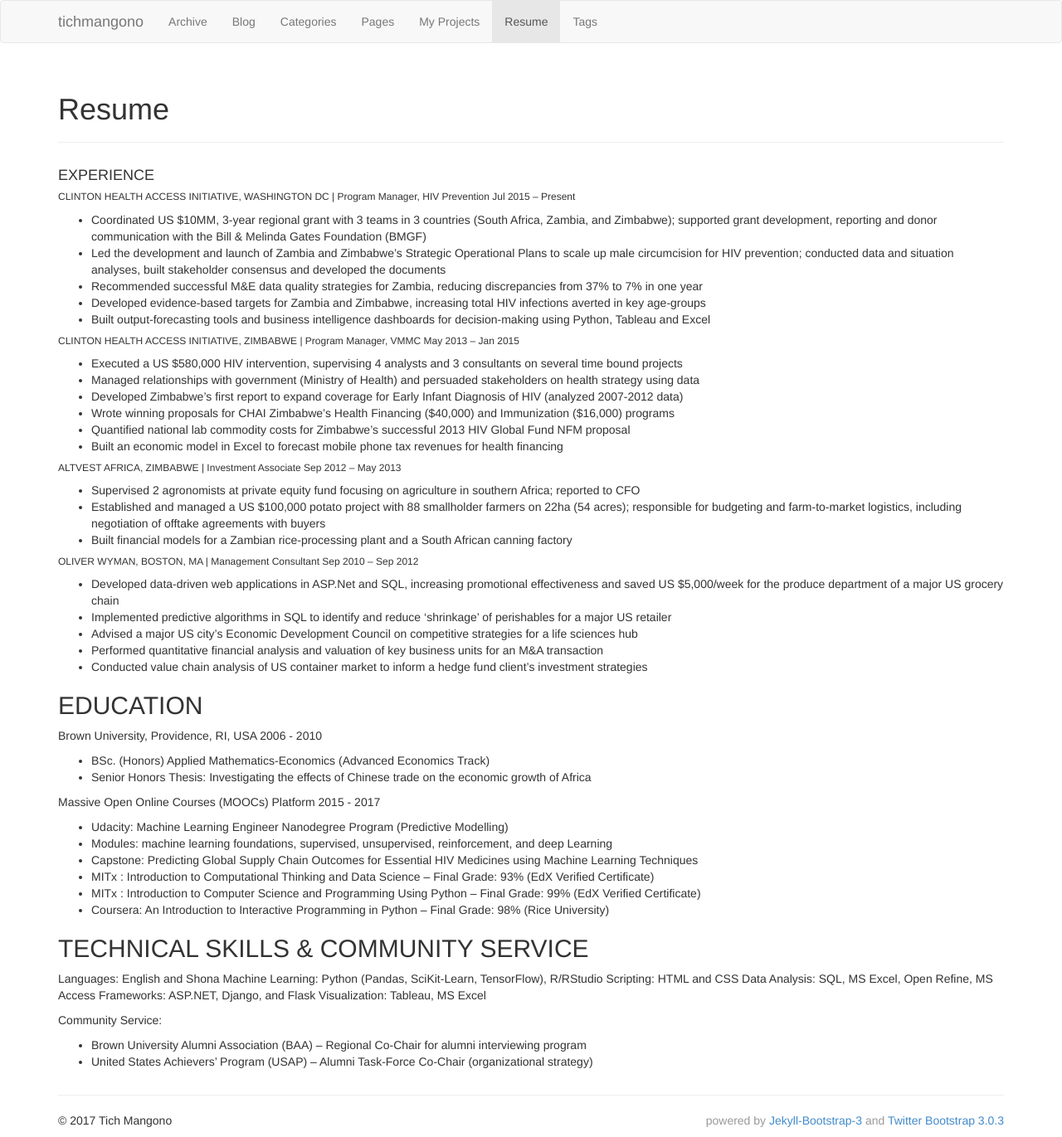
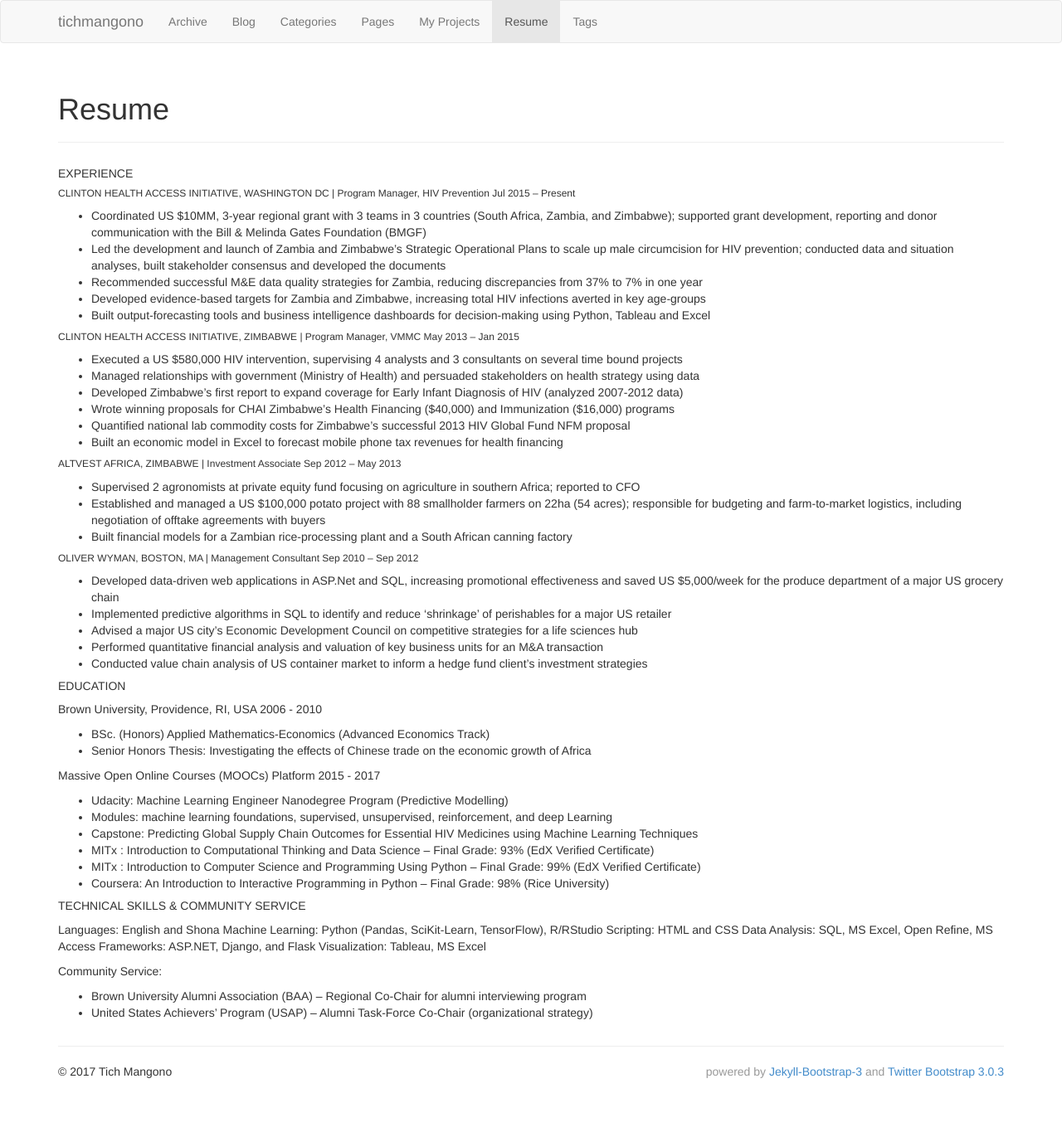
Before and after one commit to tichmangono/tichmangono.github.io, a Jekyll site: the page built from resume.html, in a window 1280 px wide. Shown: the whole page at 83% size. Built offline with Jekyll 4.4.1, drawn with Linux system fonts in a browser that asks for light colours; after the commit the page ends 1312 px from its top, so only the background shows below that.

```diff
--- a/resume.html
+++ b/resume.html
@@ -6,7 +6,7 @@ group: navigation
 ---
 {% include JB/setup %}
 
-<h4>EXPERIENCE</h4>
+<h5>EXPERIENCE</h5>
 <p>
 <h6>CLINTON HEALTH ACCESS INITIATIVE, WASHINGTON DC | Program Manager, HIV Prevention 		Jul 2015 – Present</h6>
 <ul>
@@ -50,7 +50,7 @@ group: navigation
 </ul>
 </p>
 
-<h2>EDUCATION</h2>
+<h5>EDUCATION</h5>
 <p>
 Brown University, Providence, RI, USA                                                        		    		               2006 - 2010
 </p>
@@ -75,14 +75,14 @@ Massive Open Online Courses (MOOCs) Platform
 </ul>
 </p>
 
-<h2>TECHNICAL SKILLS & COMMUNITY SERVICE</h2>
+<h5>TECHNICAL SKILLS & COMMUNITY SERVICE</h5>
 <p>
 Languages:    English and Shona	Machine Learning: Python (Pandas, SciKit-Learn, TensorFlow), R/RStudio
 Scripting:        HTML and CSS	Data Analysis:         SQL, MS Excel, Open Refine, MS Access
 Frameworks:  ASP.NET, Django, and Flask	Visualization:          Tableau, MS Excel
 </p>
 
-Community Service:
+<p>Community Service:</p>
 <p>
 <ul>
 <li>Brown University Alumni Association (BAA) – Regional Co-Chair for alumni interviewing program</li>
```
